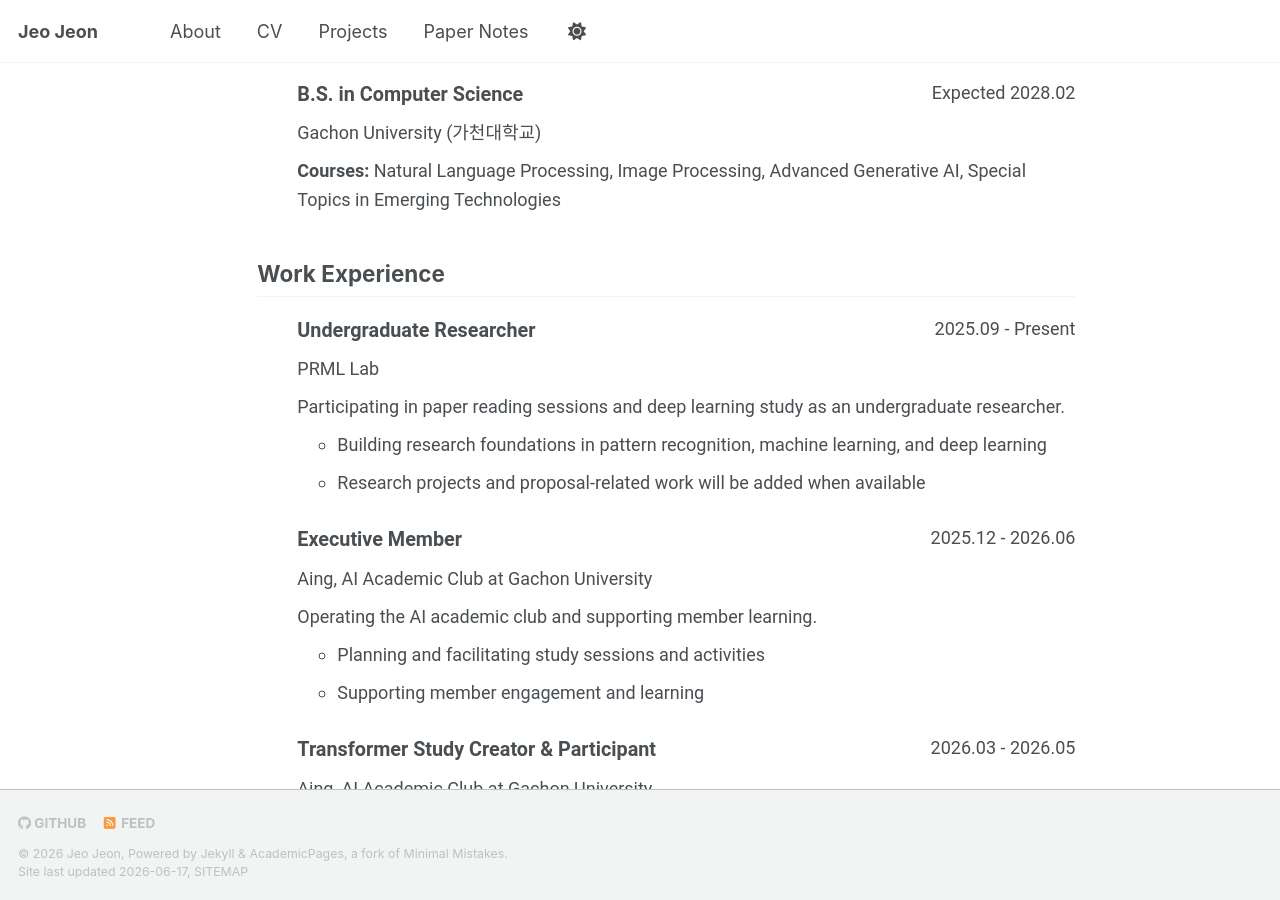
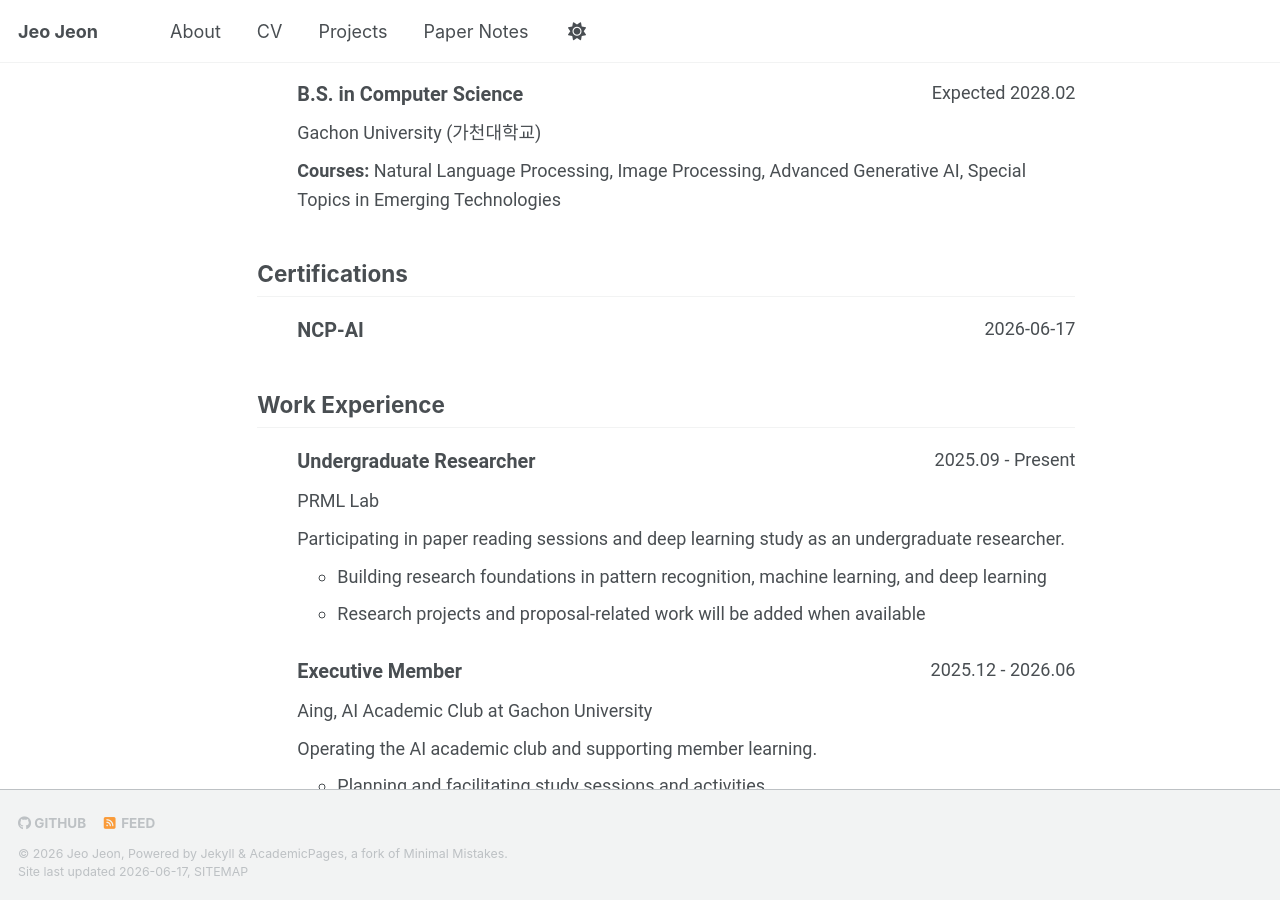
Before and after one commit to ZEO1122/ZEO1122.github.io, a Jekyll site: the page built from _pages/cv-json.md, in a window 1280 px wide and 900 px high, scrolled down 645 px. Built offline with Jekyll 4.4.1, drawn with Linux system fonts in a browser that asks for light colours; a script bundle is joined from its source files by our own code; library files that are not in the unit come from our copies.

Commit message:
Certifications Add

```diff
--- a/_data/cv.json
+++ b/_data/cv.json
@@ -72,6 +72,14 @@
       ]
     }
   ],
+  "certificates": [
+    {
+      "name": "NCP-AI",
+      "date": "2026-06-17",
+      "issuer": "",
+      "url": ""
+    }
+  ],
   "skills": [
     {
       "name": "Programming",
--- a/_includes/cv-template.html
+++ b/_includes/cv-template.html
@@ -87,6 +87,33 @@
           {% if education.courses.size > 0 %}
           <div class="cv-item-detail">
             <strong>Courses:</strong> {{ education.courses | join: ", " }}
+          </div>
+          {% endif %}
+        </div>
+      </li>
+      {% endfor %}
+    </ul>
+  </div>
+  {% endif %}
+
+  {% if cv.certificates.size > 0 %}
+  <!-- Certifications -->
+  <div class="cv-section">
+    <h2>Certifications</h2>
+    <ul class="cv-list">
+      {% for certificate in cv.certificates %}
+      <li class="cv-item">
+        <div class="cv-item-header">
+          <div class="cv-item-title">{{ certificate.name }}</div>
+          <div class="cv-item-date">{{ certificate.date }}</div>
+        </div>
+        <div class="cv-item-content">
+          {% if certificate.issuer and certificate.issuer != "" %}
+          <div class="cv-item-subtitle">{{ certificate.issuer }}</div>
+          {% endif %}
+          {% if certificate.url and certificate.url != "" %}
+          <div class="cv-item-detail">
+            <a href="{{ certificate.url }}" target="_blank">View Certificate</a>
           </div>
           {% endif %}
         </div>
--- a/_pages/cv.md
+++ b/_pages/cv.md
@@ -22,6 +22,13 @@ Relevant Coursework: Natural Language Processing, Image Processing, Advanced Gen
 **Republic of Korea Army**<br>
 2023.06 – 2024.12
 - Completed mandatory military service and was honorably discharged as a Sergeant
+
+---
+
+## Certifications
+
+**NCP-AI**<br>
+Issued: 2026.06.17
 
 ---
 
```
